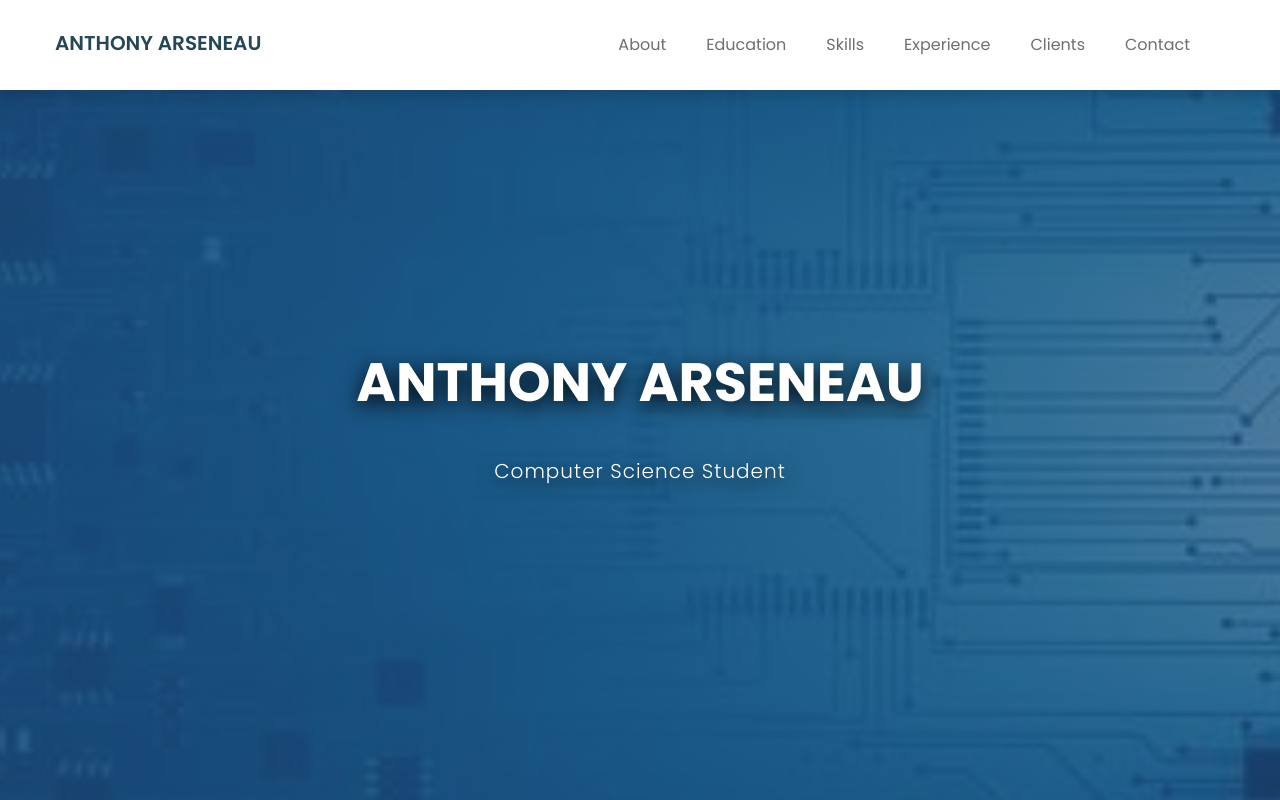
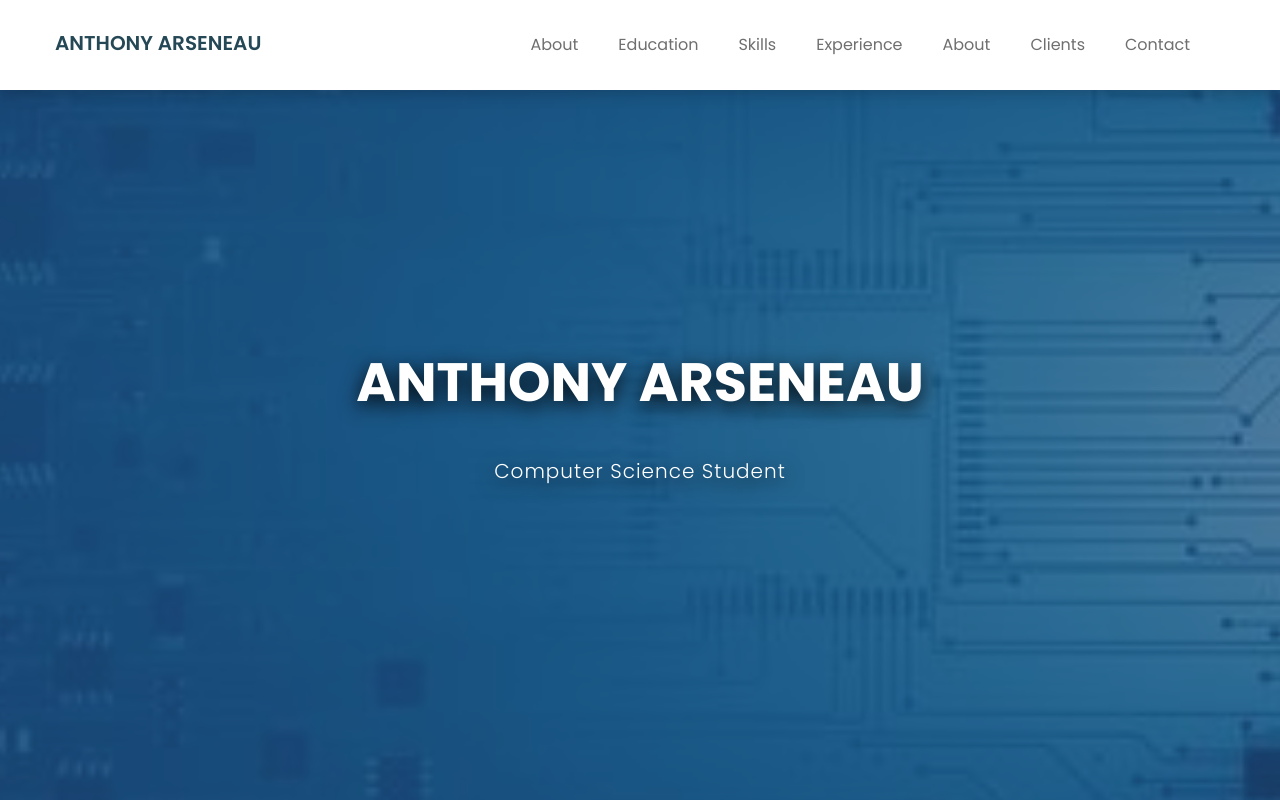
Before and after one commit to anthony-arseneau/website-portfolio2, a plain HTML site: page index.html in a window 1280 px wide. Shown: the top 800 px of the page. Drawn offline with nearby package versions, Linux system fonts and the light colour scheme.

Commit message:
link update

```diff
--- a/index.html
+++ b/index.html
@@ -75,7 +75,7 @@
 			                    <li class=" smooth-menu"><a href="#education">Education</a></li>
 			                    <li class="smooth-menu"><a href="#skills">Skills</a></li>
 			                    <li class="smooth-menu"><a href="#experience">Experience</a></li>
-			                    <!-- <li class="smooth-menu"><a href="#portfolio">Portfolio</a></li> -->
+			                    <li class="smooth-menu"><a href="#about">About</a></li>
 			                    <li class="smooth-menu"><a href="#clients">Clients</a></li>
 			                    <li class="smooth-menu"><a href="#contact">Contact</a></li>
 			                </ul><!--/.nav -->
```
